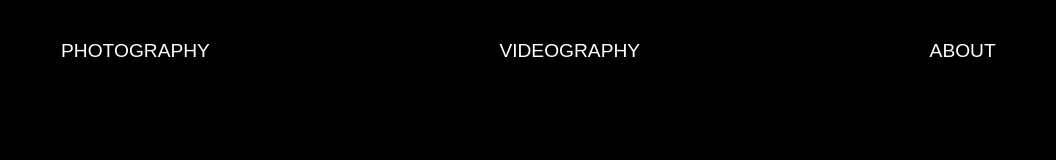
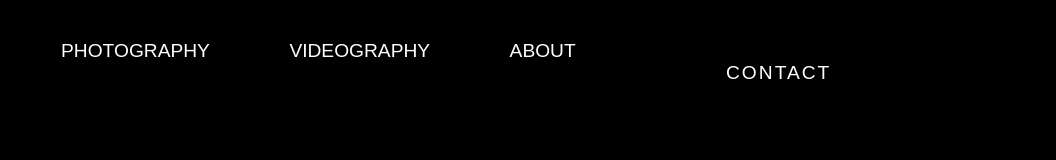
Before and after one commit to RensoPeralta25/ProyectoQmotionFilms, a plain HTML site: page pages/index.html in a window 1280 px wide. Shown: the full height of the page, 224-1280 px from the left. Drawn offline with Linux system fonts and the light colour scheme.

Commit message:
Poniendo botones

```diff
--- a/css/style.css
+++ b/css/style.css
@@ -8,7 +8,31 @@ body {
     font-family: Arial, sans-serif;
 }
 
+button.link-button {
+    background: none;
+    border: none;
+    padding: 0;
+    margin: 0;
+    font: inherit;
+    color: inherit;
+    cursor: pointer;
+}
 
+button.link-button:focus,
+button.link-button:hover,
+button.link-button:active {
+    outline: none;
+    background: none;
+    box-shadow: none;
+}
+
+.contact-font {
+    font-family: 'Montserrat', 'Impact', 'Arial Black', Arial, sans-serif;
+    font-weight: 900;
+    letter-spacing: 2px;
+    text-transform: uppercase;
+    font-size: 2em;
+}
 
 /* ../css/style.css */
 img {
--- a/pages/index.html
+++ b/pages/index.html
@@ -7,17 +7,27 @@
 
 <body>
     <img src="../img/qMotionFilmsLogoEditado.jpeg" alt="QMotionFilms Logo">
-    <span style="display: inline-block; position: relative; top: -80px; margin-left: 285px; font-size: 1.2em;">
+    <button class="link-button"
+        style="display: inline-block; position: relative; top: -80px; margin-left: 285px; font-size: 1.2em;">
         PHOTOGRAPHY
-    </span>
+    </button>
 
-    <span style="display: inline-block; position: relative; top: -80px; margin-left: 285px; font-size: 1.2em;">
+    <button class="link-button"
+        style="display: inline-block; position: relative; top: -80px; margin-left: 75px; font-size: 1.2em;">
         VIDEOGRAPHY
-    </span>
+    </button>
 
-    <span style="display: inline-block; position: relative; top: -80px; margin-left: 285px; font-size: 1.2em;">
+    <button class="link-button"
+        style="display: inline-block; position: relative; top: -80px; margin-left: 75px; font-size: 1.2em;">
         ABOUT
-    </span>
+    </button>
+
+    <button class="link-button contact-font"
+        style="display: inline-block; position: relative; top: -80px; margin-left: 950px; font-size: 1.2em;">
+        CONTACT
+    </button>
+
+
 </body>
 
 </html>
```
Also changed, not shown: index.html (added).
